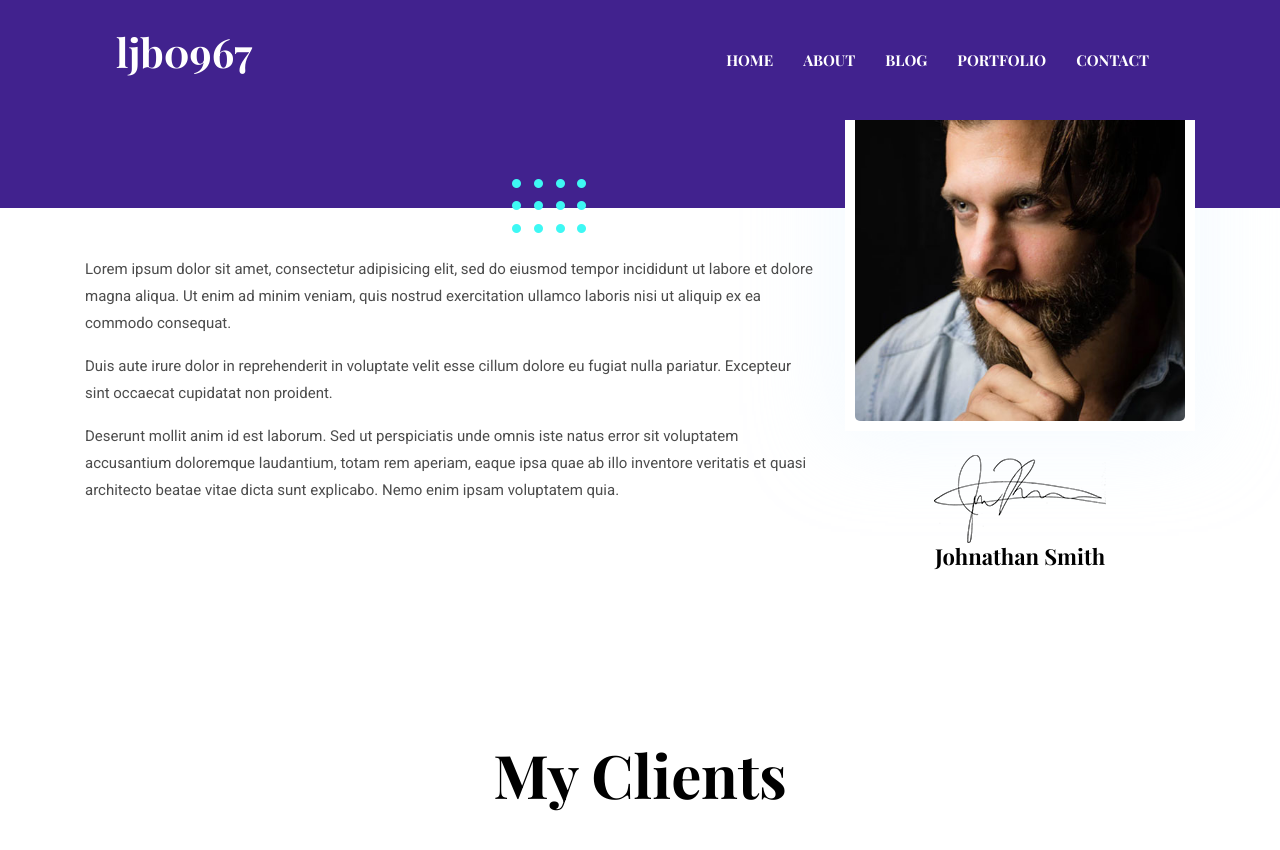
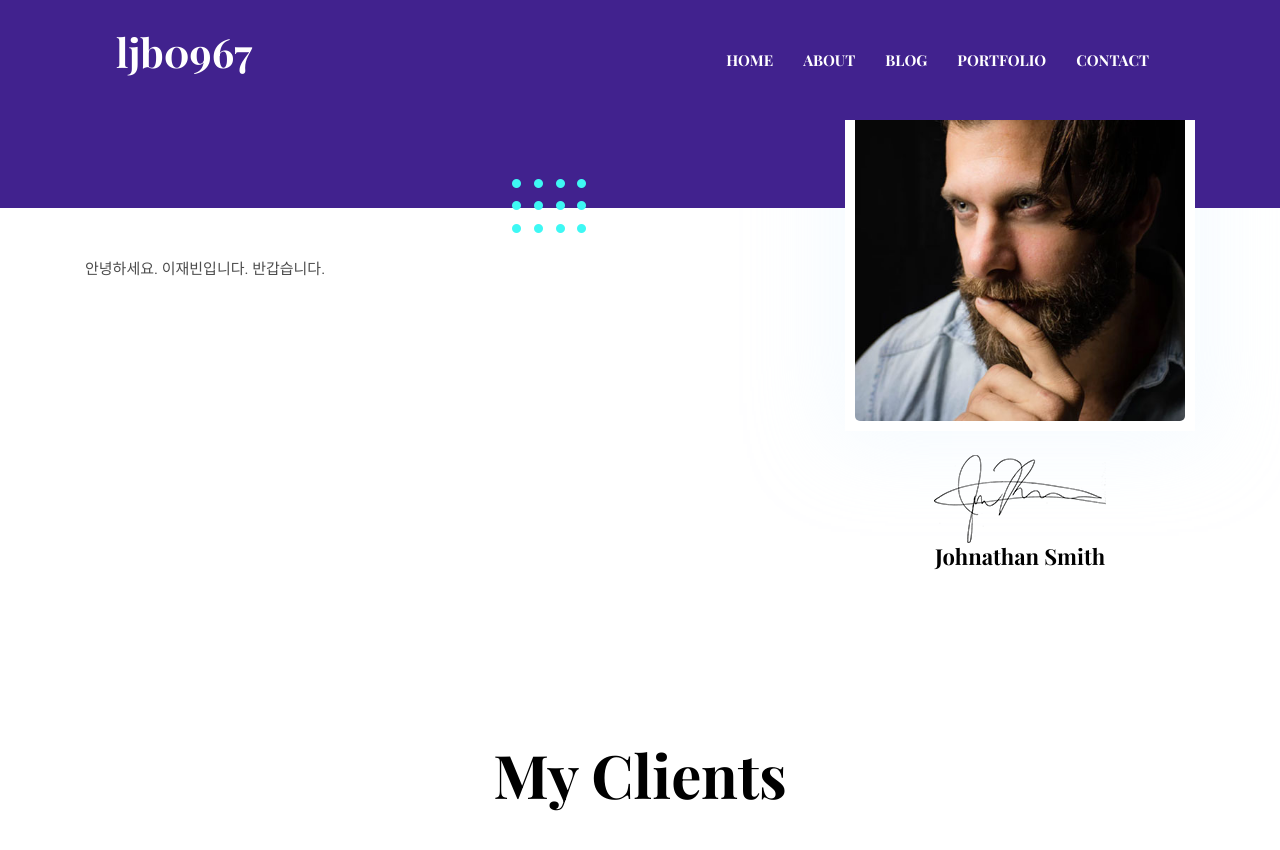
Before and after one commit to ljb0967/ljb0967.github.io, a Jekyll site: the page built from _pages/about.md, in a window 1280 px wide and 900 px high, scrolled down 316 px. Shown: the top 850 px of the window. Built offline with Jekyll 4.4.1, drawn with Linux system fonts in a browser that asks for light colours; some web fonts are replaced.

Commit message:
Update about.md

```diff
--- a/_pages/about.md
+++ b/_pages/about.md
@@ -6,13 +6,4 @@ image: assets/images/about/author.jpg
 signature: assets/images/about/signature.png
 ---
 
-Lorem ipsum dolor sit amet, consectetur adipisicing elit, sed do eiusmod tempor incididunt ut labore et
-dolore magna aliqua. Ut enim ad minim veniam, quis nostrud exercitation ullamco laboris nisi ut aliquip ex ea
-commodo consequat.
-
-Duis aute irure dolor in reprehenderit in voluptate velit esse cillum dolore eu fugiat nulla pariatur.
-Excepteur sint occaecat cupidatat non proident.
-
-Deserunt mollit anim id est laborum. Sed ut perspiciatis unde omnis iste natus error sit voluptatem
-accusantium doloremque laudantium, totam rem aperiam, eaque ipsa quae ab illo inventore veritatis et quasi
-architecto beatae vitae dicta sunt explicabo. Nemo enim ipsam voluptatem quia.
+안녕하세요. 이재빈입니다. 반갑습니다.
```
